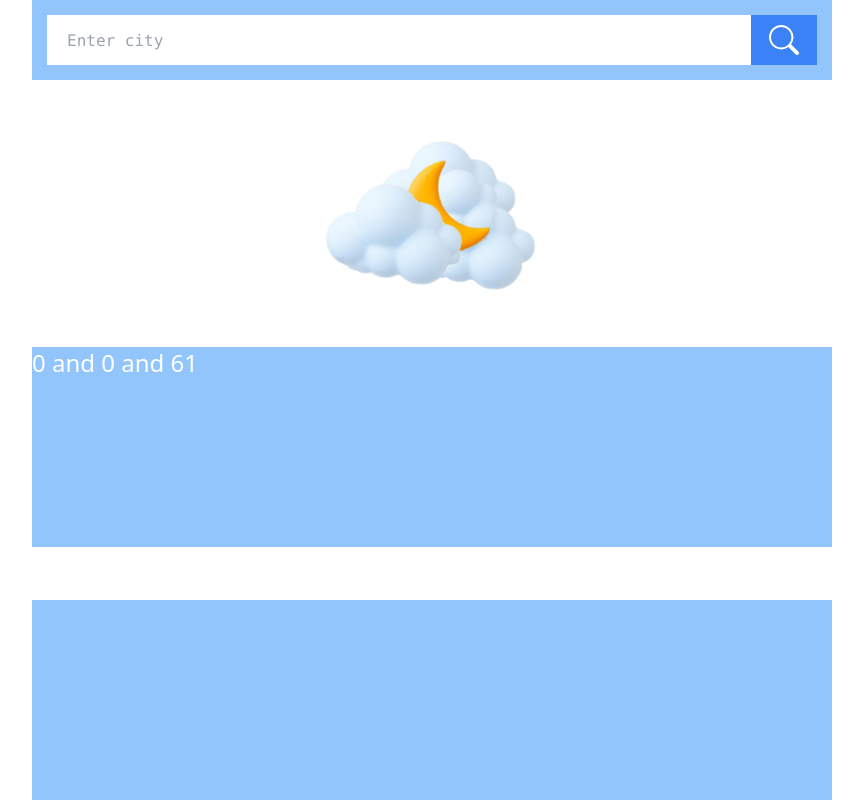
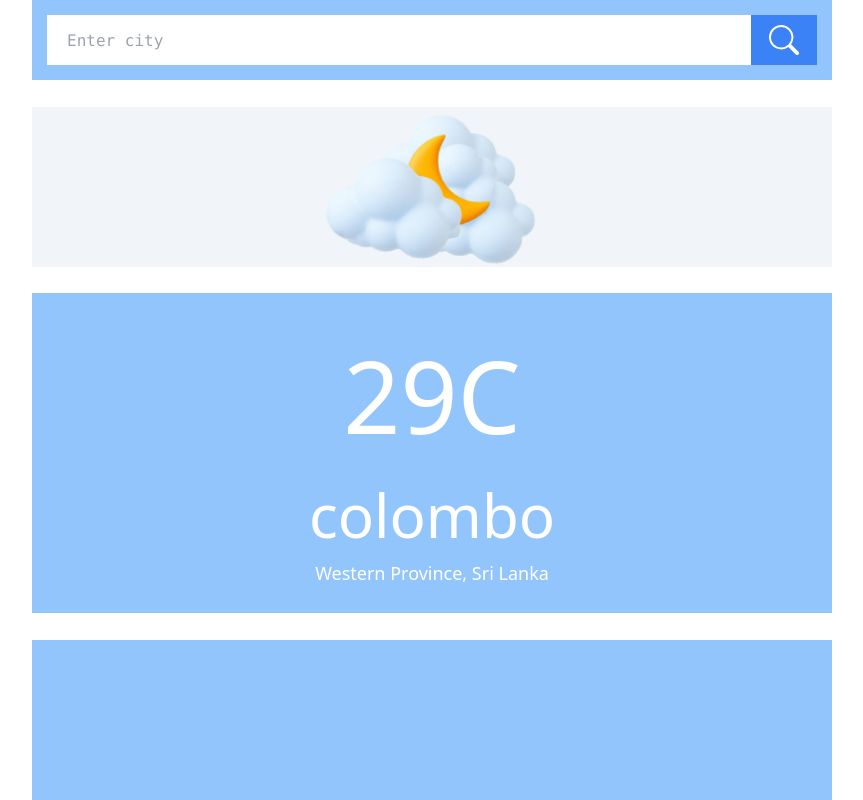
Before and after one commit to GIMZ98/weatherApp, a React (Vite) app: page / in a window 1280 px wide. Shown: the whole page, without its empty margins (208-1071 px from the left). Built offline with nearby package versions, Linux system fonts and the light colour scheme.

Commit message:
Temperature div component functionality complete

```diff
--- a/src/Home.jsx
+++ b/src/Home.jsx
@@ -1,6 +1,7 @@
 import React from 'react'
 import SearchDiv from './features/SearchDiv'
 import ImgDiv from './features/ImgDiv'
+import TemperatureDiv from './features/TemperatureDiv'
 
 const Home = () => {
   return (
@@ -8,6 +9,7 @@ const Home = () => {
         <div className='flex flex-col justify-between max-w-[800px] w-screen min-h-screen bg-blue-0'>
             <SearchDiv/>
             <ImgDiv/>
+            <TemperatureDiv/>
         </div>
     </div>
 
--- a/src/features/ImgDiv.jsx
+++ b/src/features/ImgDiv.jsx
@@ -13,7 +13,7 @@ const ImgDiv = () => {
 
   return (
     <>
-        <div className='flex justify-center items-center w-full bg-slate-0 h-1/5 mt-5'>
+        <div className='flex justify-center items-center bg-slate-100 h-1/5'>
             {
                 (infos.is_day==1)?(
                     (infos.cloudcover>60)?(
@@ -29,12 +29,8 @@ const ImgDiv = () => {
                     )
                 )
             }
+        </div>
 
-        </div>
-        <div className='w-full bg-blue-300 h-1/4 mt-5'>
-            <p className='text-2xl text-white'>{infos.is_day} and {infos.rain} and {infos.cloudcover}</p>
-        </div>
-        <div className='w-full bg-blue-300 h-1/4 mt-5'></div>
     </>
   )
 }
--- a/src/features/SearchDiv.jsx
+++ b/src/features/SearchDiv.jsx
@@ -123,7 +123,7 @@ const SearchDiv = () => {
       )
     )
     setInformation(latitude_, longitude_, name_, admin1_, country_, timezone_)
-
+    clearInput()
   }
 
   useEffect(() => {
--- /dev/null
+++ b/src/features/TemperatureDiv.jsx
@@ -0,0 +1,29 @@
+import React from 'react'
+import { useSelector } from 'react-redux'
+import { selectInfos } from './infosSlice'
+
+const TemperatureDiv = () => {
+
+  const infos = useSelector(selectInfos)
+  return (
+    <>
+        <div className='flex justify-center items-center flex-col w-full bg-blue-300 h-2/5'>
+        <p className='text-[100px] text-white'>{infos.temperature}C</p>
+        <p className='truncate text-[60px] text-white px-2 max-w-full'>{infos.name}</p>
+        <p className='text-[18px] text-white'>
+            {
+                (infos.admin1)?(
+                    infos.admin1+', '+infos.country
+                ):(
+                    infos.country
+                )
+            }
+
+        </p>
+    </div>
+    <div className='w-full bg-blue-300 h-1/5'></div>
+    </>
+  )
+}
+
+export default TemperatureDiv
```
